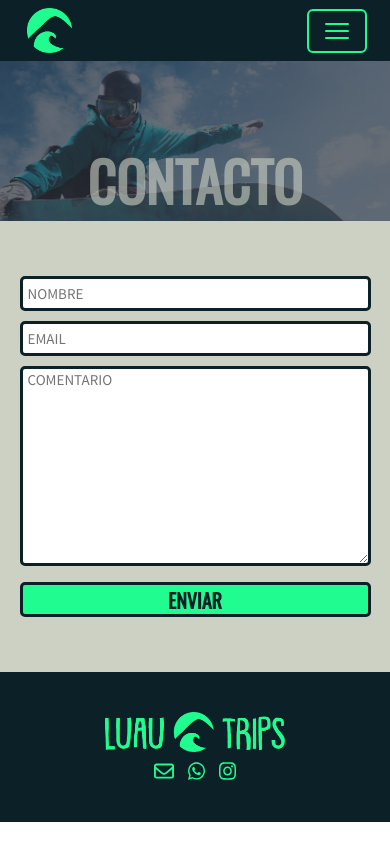
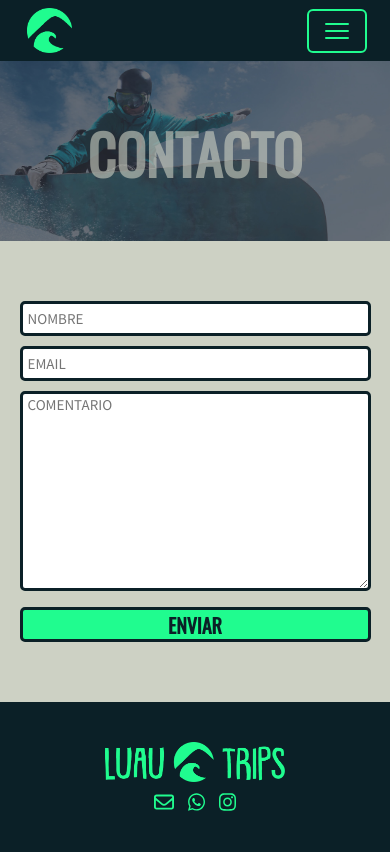
Before and after one commit to agusram/luautrips-proyect, a website: page pag/contacto.html in a window 390 px wide. Drawn offline with nearby package versions, Linux system fonts and the light colour scheme.

Commit message:
Arreglos para entrega final - 2

```diff
--- a/pag/contacto.html
+++ b/pag/contacto.html
@@ -51,8 +51,8 @@
                 </div>
             </nav>
         </header>
-        <main>
-            <div class="start-title-contact">
+        <main class="mainContact">
+            <div class="start-title">
                 <img src="../img/contact/img-contact.jpeg" alt="">
                 <h1 class="animate__animated animate__flipInX">CONTACTO</h1>
             </div>
--- a/scss/general/start-title.scss
+++ b/scss/general/start-title.scss
@@ -15,5 +15,25 @@
 
 
 @media screen and (max-width:576px){
-
+    .start-title{
+        width: 100%;
+        height: 180px;
+        overflow: hidden;
+        position: relative;
+        img{
+            position:absolute;
+            left: -100%;
+            right: -100%;
+            top: -100%;
+            bottom: -100%;
+            margin: auto;
+            min-height: 100%;
+            min-width: 100%;
+            object-fit: cover;
+        }
+        h1{
+            padding-top: 15%;
+            margin-bottom: 0;
+        }
+    }
 }
--- a/scss/pag/contacto.scss
+++ b/scss/pag/contacto.scss
@@ -1,17 +1,5 @@
-.start-title-contact{
-    img{
-        @include start-title-bkSize (100%,auto);
-        position: absolute;
-    }
-    h1{
-        font-size: calc(1em + 10vw);
-        color: $tertiary-color;
-        opacity: 0.6;
-        padding-top: 16%;
-        text-align: center;
-        font-weight: bold;
-    }
-}
+.mainContact{
+    background-color: $tertiary-color;
     .form{
         padding: 6% 0 45px 0;
         text-align: center;
@@ -66,22 +54,14 @@
             }
         }
     }
+}
+
 
 @media screen and (max-width:576px){
-    .start-title-contact{
-        img{
-            min-width: 100%;
-            min-height: 222px;
-            object-fit: cover;
-        }
-        h1{
-            padding: 22% 0 2% 0;
-            margin-bottom: 0;
-        }
-    }
+    .mainContact{
         .form{
-        position: relative;
-        padding: 55px 0 55px 0;
+            margin-top: -10px;
+            padding: 70px 0 60px 0;
             .full-name{
                 width: 90%;
                 margin: 0px 0px 10px 0px;
@@ -105,10 +85,11 @@
             }
         }
     }
+}
 
 @media screen and (min-width:576px) and (max-width:740px){
+    .mainContact{
         .form{
-        margin-top: -10px;
             padding: 60px 0 60px 0;
             .full-name{
                 width: 90%;
@@ -133,3 +114,4 @@
             }
         }
     }
+}
--- a/scss/pag/surf_snow.scss
+++ b/scss/pag/surf_snow.scss
@@ -149,7 +149,7 @@
     .accomSection1__1{
         margin: 0;
         .accomSection1__1-location{
-            padding: 5% 0 5px 0;
+            padding: 7% 0 5px 0;
             .location-icon{
                 height: 20px;
             }
```
Also changed, not shown: css/main.css. Lines whose indentation alone changed are shown as unchanged.
